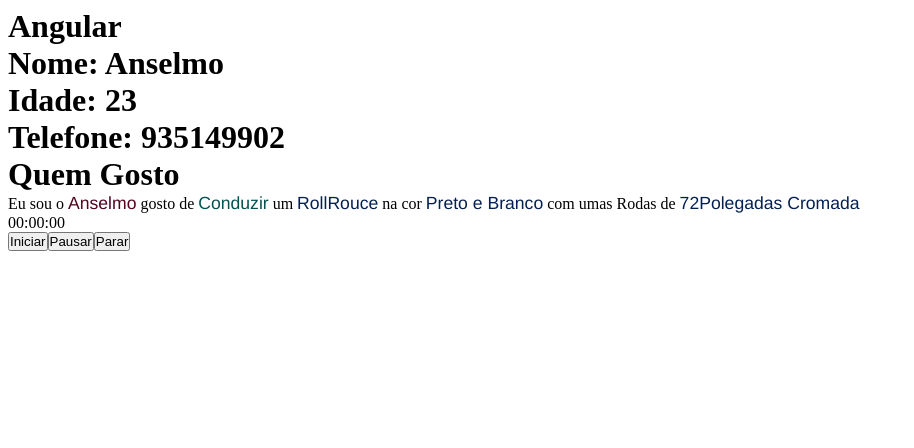
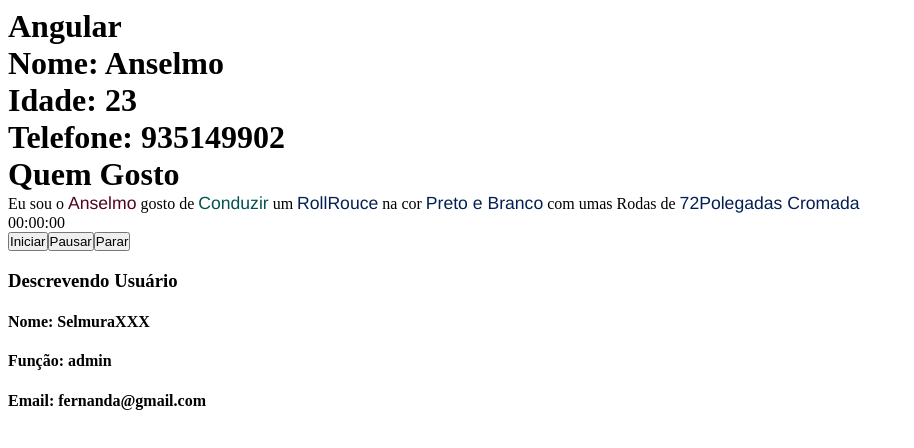
Before and after one commit to AnselmoSelmura/meus-momentos, an Angular app: page / in a window 1280 px wide. Shown: the top 448 px of the page, without its empty margins (0-914 px from the left). Built offline with nearby package versions, Linux system fonts and the light colour scheme.

Commit message:
Fix: Parent-data

```diff
--- a/src/app/app.component.html
+++ b/src/app/app.component.html
@@ -4,3 +4,4 @@
 
 <app-cronometro></app-cronometro>
 <router-outlet></router-outlet>
+<app-parent-data [name]="userName" [userData]="userData"></app-parent-data>
--- a/src/app/app.component.ts
+++ b/src/app/app.component.ts
@@ -6,5 +6,11 @@
   styleUrls: ['./app.component.css']
 })
 export class AppComponent {
+  userName = 'SelmuraXXX';
+  userData = {
+    email: 'fernanda@gmail.com',
+    role: 'admin'
+  }
+
   title = 'AnselmoSelmura';
 }
--- a/src/app/app.module.ts
+++ b/src/app/app.module.ts
@@ -4,11 +4,13 @@
 import { AppRoutingModule } from './app-routing.module';
 import { AppComponent } from './app.component';import { HomeComponent } from './home/home.component';
 import { CronometroComponent } from './cronometro/cronometro.component';
+import { ParentDataComponent } from './parent-data/parent-data.component';
 @NgModule({
   declarations: [
     AppComponent,
     HomeComponent,
     CronometroComponent,
+    ParentDataComponent,
 
   ],
   imports: [
--- /dev/null
+++ b/src/app/parent-data/parent-data.component.css
@@ -0,0 +1,3 @@
+h1{
+    color: #0ab827;
+}
--- /dev/null
+++ b/src/app/parent-data/parent-data.component.html
@@ -0,0 +1,4 @@
+<h3>Descrevendo Usuário </h3>
+<h4>Nome: {{name}}</h4>
+<h4>Função: {{userData.role}}</h4>
+<h4>Email: {{userData.email}}</h4>
```
Also changed, not shown: src/app/parent-data/parent-data.component.ts (added, +12 -0 lines), 1 other file (tests, documents, lock files or other folders).
